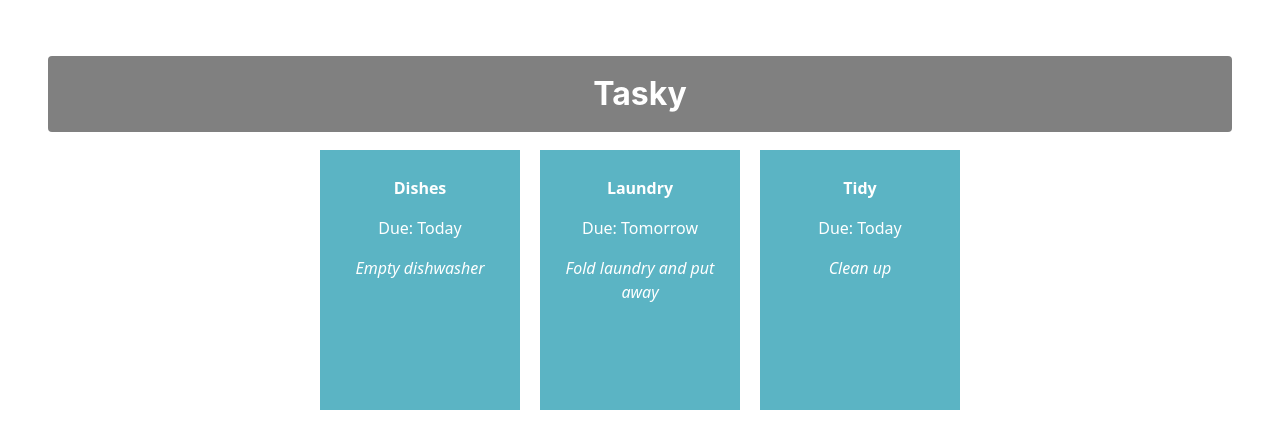
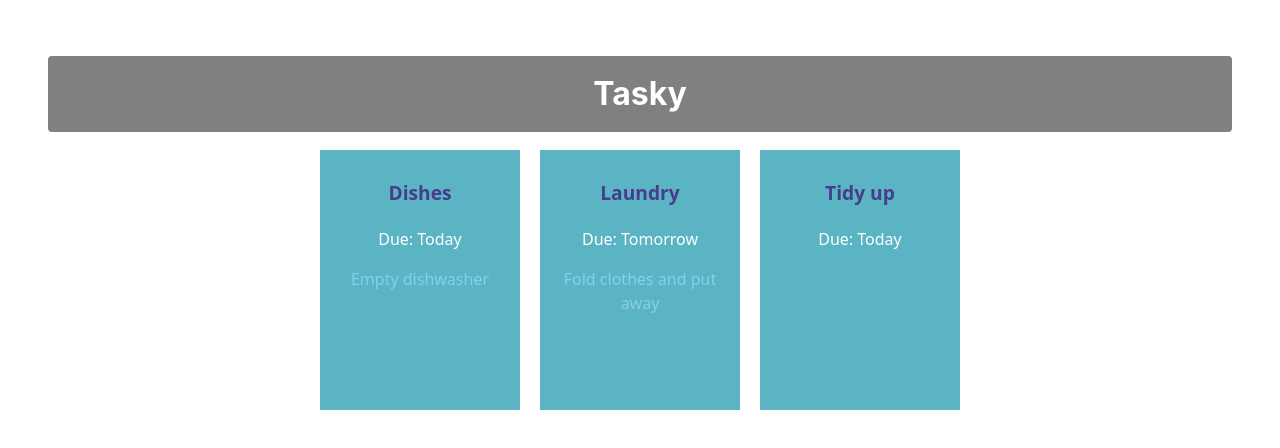
Before and after one commit to GraceRyan05/react-basics-labs, a React (Vite) app in the folder tasky/: page / in a window 1280 px wide. Shown: the top 448 px of the page. Built offline with nearby package versions, Linux system fonts and the light colour scheme.

Commit message:
Rendered list of tasks using map

```diff
--- a/tasky/src/App.css
+++ b/tasky/src/App.css
@@ -25,11 +25,12 @@
 .title {
   font-weight: bold;
   font-size: 1.2em;
+  color: darkslateblue;
 }
 
 .description {
   font-weight: italic;
-  color: grey;
+  color: skyblue;
 }
 
 .card {
--- a/tasky/src/App.jsx
+++ b/tasky/src/App.jsx
@@ -1,13 +1,25 @@
+import React, { useState } from 'react';
 import './App.css';
 import Task from './components/Task';
 
 function App() {
+  const [ taskState, setTaskState ] = useState({
+    tasks: [
+      { title:"Dishes", description: "Empty dishwasher", deadline: "Today" },
+      { title: "Laundry", description: "Fold clothes and put away", deadline: "Tomorrow" },
+      { title: "Tidy up", deadline: "Today" }
+    ]
+  });
   return (
     <div className="container">
       <h1>Tasky</h1>
-      <Task title="Dishes" deadline="Today" description="Empty dishwasher" />
-      <Task title="Laundry" deadline="Tomorrow" description="Fold laundry and put away" />
-      <Task title="Tidy" deadline="Today" description="Clean up" />
+      {taskState.tasks.map((task) => (
+    <Task
+      title={task.title}
+      description={task.description}
+      deadline={task.deadline}
+    />
+  ))}
     </div>
   );
 }
--- a/tasky/src/components/Task.jsx
+++ b/tasky/src/components/Task.jsx
@@ -4,9 +4,9 @@
 
        return (
         <div className="card">
-            <b><p classname="title">{props.title}</p></b>
+            <p className="title">{props.title}</p>
             <p>Due: {props.deadline}</p>
-            <i><p classname="description">{props.description}</p></i>
+            <p className="description">{props.description}</p>
         </div>
     )
 }
```
